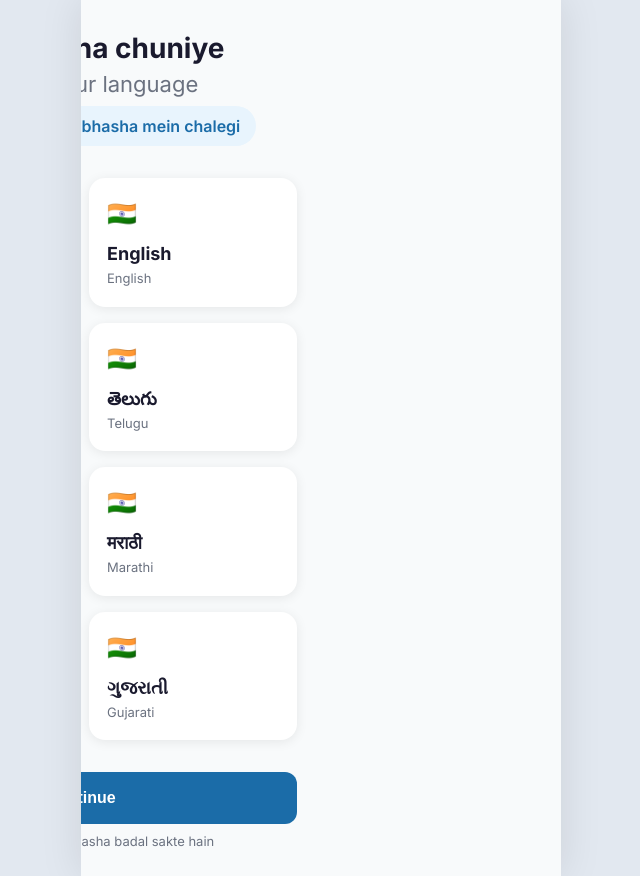
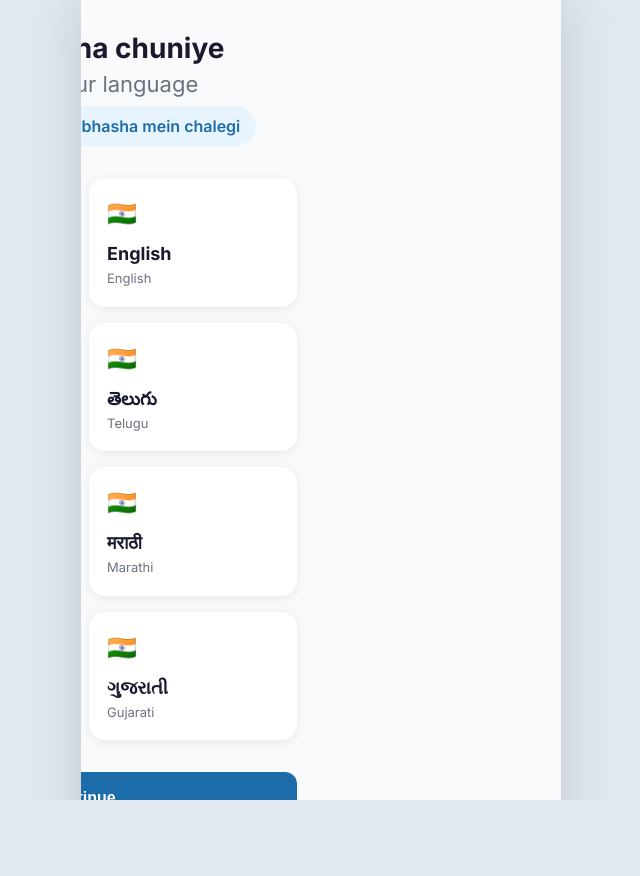
Before and after one commit to gopalrawat14/Dawa-Diary, a React (Vite) app: page /language in a window 1280 px wide. Shown: the whole page, without its empty margins (319-959 px from the left). After the commit the page ends 800 px from the top, so only its background shows below. Built offline with nearby package versions, Linux system fonts and the light colour scheme.

Commit message:
fix: global app alignment centering and transition shift

```diff
--- a/src/index.css
+++ b/src/index.css
@@ -50,25 +50,27 @@
   --touch-target-min: 48px;
 }
 
+html, body {
+  margin: 0;
+  padding: 0;
+  width: 100%;
+  height: 100%;
+  overflow-x: hidden;
+  background-color: #E2E8F0; /* Frame color for desktop */
+}
+
 body {
   font-family: var(--font-family);
-  background-color: #E2E8F0; /* Frame color for desktop */
   color: var(--color-text-primary);
   font-size: var(--font-size-body);
   line-height: 1.5;
   -webkit-font-smoothing: antialiased;
   -moz-osx-font-smoothing: grayscale;
-  margin: 0;
-  padding: 0;
-  min-height: 100vh;
 }
 
 #root {
-  display: flex;
-  justify-content: center;
-  align-items: flex-start;
+  width: 100%;
   min-height: 100vh;
-  width: 100%;
 }
 
 h1 {
@@ -98,8 +100,9 @@ p {
   width: 100%;
   max-width: 480px;
   min-height: 100vh;
+  margin: 0 auto;
   background-color: var(--color-background);
-  box-shadow: 0 0 40px rgba(0,0,0,0.1);
+  box-shadow: 0 0 50px rgba(0,0,0,0.15);
   position: relative;
   display: flex;
   flex-direction: column;
@@ -114,8 +117,8 @@ p {
 }
 
 @keyframes slideInRight {
-  from { opacity: 0; transform: translateX(10px); }
-  to { opacity: 1; transform: translateX(0); }
+  from { opacity: 0; transform: translateY(5px); }
+  to { opacity: 1; transform: translateY(0); }
 }
 
 /* Button & Card Press States */
```
